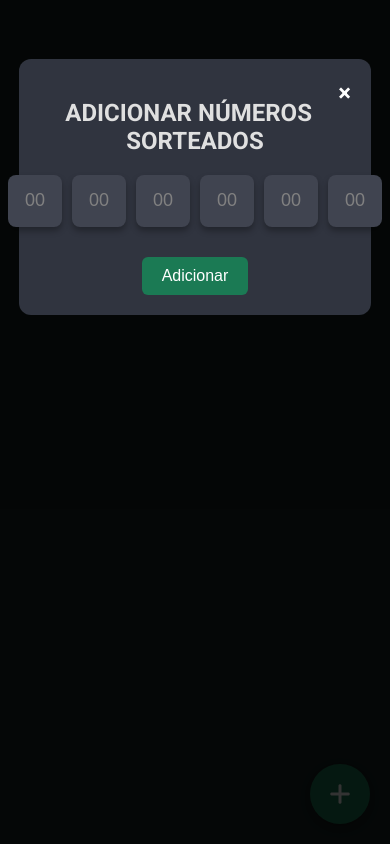
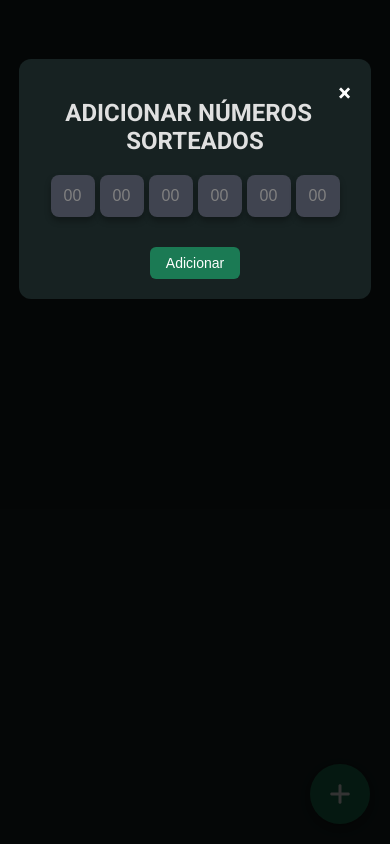
Before and after one commit to bruno-baeta/mega-da-virada-comparacao, a website: page src/public/index.html in a window 390 px wide. Both pictures are taken after a click on the button 340 px from the left and 794 px from the top of the page. Drawn offline with Linux system fonts and the light colour scheme; no server answers.

Commit message:
change: change modal style

```diff
--- a/src/public/estilo.css
+++ b/src/public/estilo.css
@@ -63,16 +63,6 @@ h1, h2 {
     filter: brightness(1.2); /* Fica mais brilhante */
 }
 
-/* Layout Responsivo */
-@media (max-width: 600px) {
-    .numero {
-        width: 28px; /* Reduzido para caber mais bolinhas */
-        height: 28px;
-        font-size: 0.8rem; /* Tamanho do texto ajustado */
-        margin: 4px; /* Espaçamento menor */
-    }
-}
-
 .botao-icon {
     position: fixed;
     bottom: 20px;
@@ -115,7 +105,7 @@ h1, h2 {
 }
 
 .modal-conteudo {
-    background-color: #30343f;
+    background-color: #172222;
     margin: 15% auto;
     padding: 20px;
     border-radius: 12px;
@@ -199,3 +189,28 @@ h1, h2 {
     line-height: 1; /* Remove possíveis deslocamentos verticais */
     color: inherit; /* Usa a cor do botão */
 }
+
+/* Layout Responsivo */
+@media (max-width: 600px) {
+    .numero {
+        width: 23px; /* Reduzido para caber mais bolinhas */
+        height: 23px;
+        font-size: 0.8rem; /* Tamanho do texto ajustado */
+        margin: 4px; /* Espaçamento menor */
+    }
+
+    .input-numero {
+        width: 40px; /* Ajusta largura em telas menores */
+        height: 40px; /* Ajusta altura em telas menores */
+        font-size: 16px; /* Reduz o tamanho da fonte */
+    }
+
+    .input-container {
+        gap: 5px; /* Reduz o espaço entre os inputs */
+    }
+
+    .botao {
+        font-size: 14px;
+        padding: 8px 16px; /* Botão menor */
+    }
+}
```
